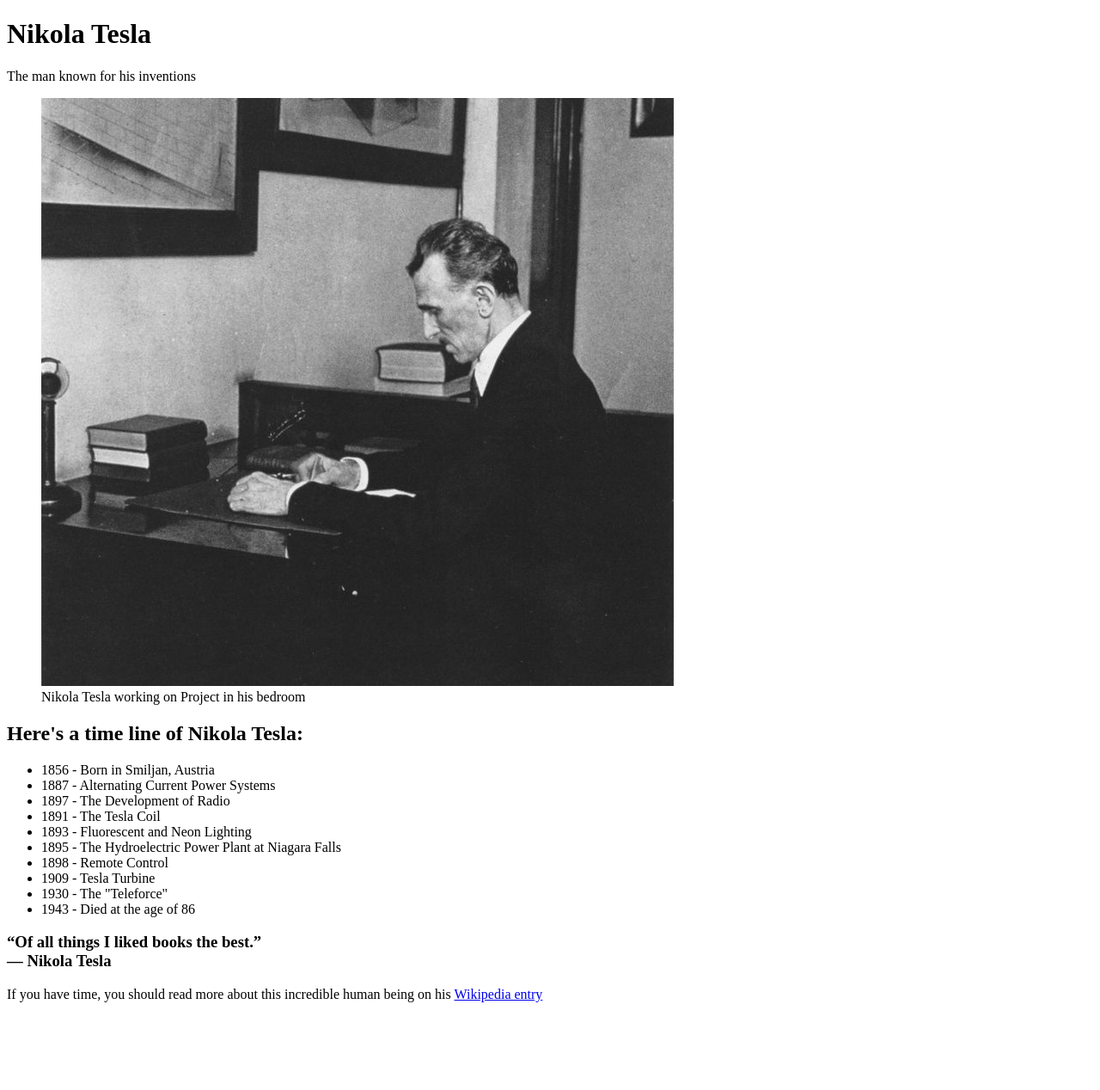
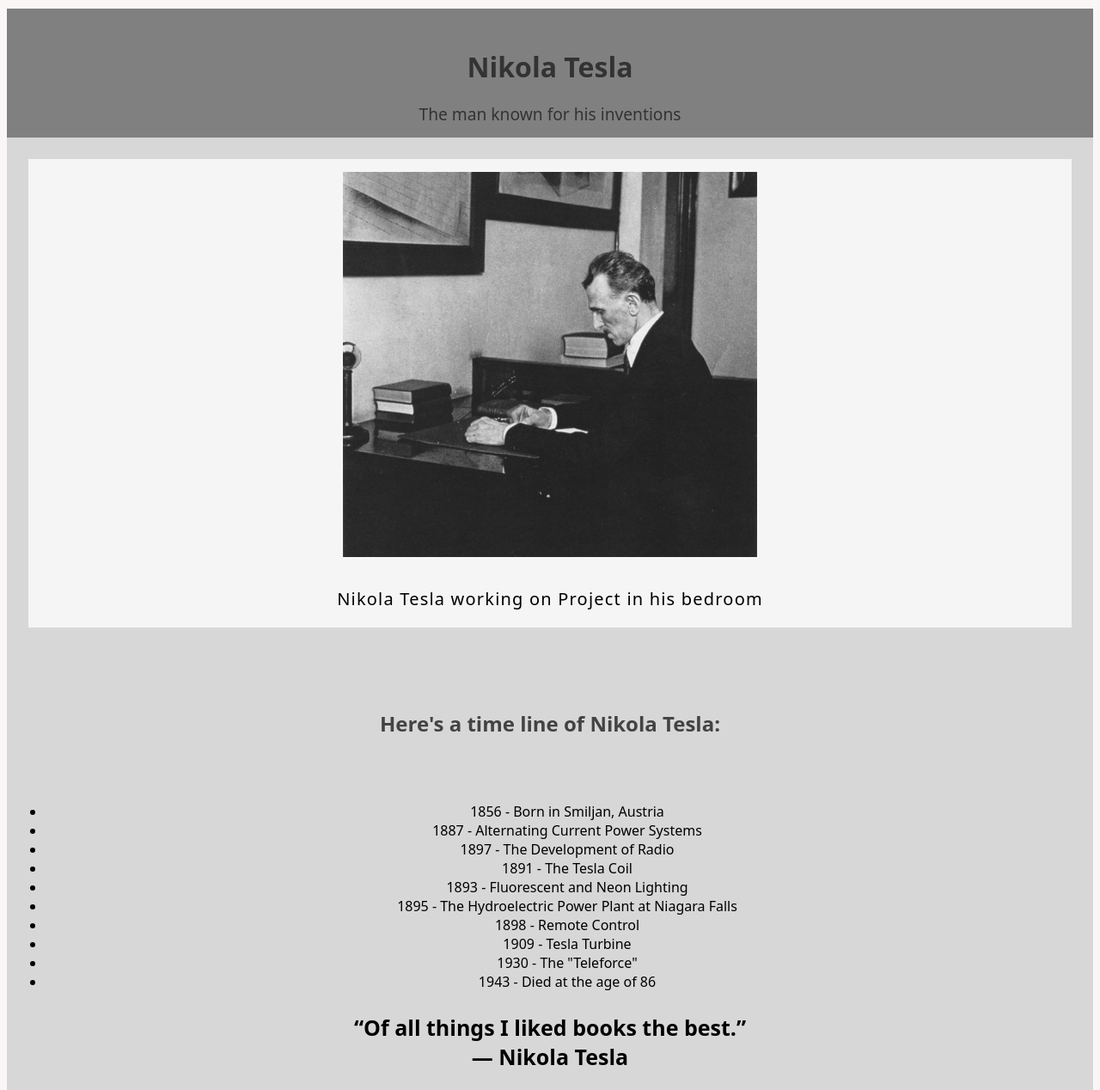
Before and after one commit to stephenmasih41/Tribute, a plain HTML site: page index.html in a window 1280 px wide. Shown: the top 1268 px of the page at 86% size. Before the commit the page ends 1182 px from the top, so only its background shows below. Drawn offline with Linux system fonts and the light colour scheme.

Commit message:
List Bug

```diff
--- a/index.html
+++ b/index.html
@@ -4,6 +4,8 @@
   <meta charset="UTF-8">
   <meta name="viewport" content="width=device-width, initial-scale=1.0">
   <title>Nikola Tesla</title>
+  <link rel="stylesheet" href="styles.css">
+
 </head>
 <body>
   <main id="main">
@@ -33,7 +35,7 @@
       </ul>
     </div>
     <h3>“Of all things I liked books the best.” <br>― Nikola Tesla</h3>
-    <p>If you have time, you should read more about this incredible human being on his <a href="https://en.wikipedia.org/wiki/Nikola_Tesla" target="_blank" id="tribute-link">Wikipedia entry</a></p>
+    <p id="footer">If you have time, you should read more about this incredible human being on his <a href="https://en.wikipedia.org/wiki/Nikola_Tesla" target="_blank" id="tribute-link">Wikipedia entry</a></p>
   </main>
 </body>
 </html>
--- a/styles.css
+++ b/styles.css
@@ -0,0 +1,89 @@
+
+*{
+  box-sizing: border-box;
+  /* margin: 0;
+  padding: 0; */
+}
+
+body{
+  font-family: system-ui, -apple-system, BlinkMacSystemFont, 'Segoe UI', Roboto, Oxygen, Ubuntu, Cantarell, 'Open Sans', 'Helvetica Neue', sans-serif;
+  background-color: rgba(249, 243, 243, 0.744);
+}
+/* Hero element */
+#main{
+  text-align: center;
+  background-color: rgb(215, 215, 215);
+}
+/* Name */
+#header{
+  margin-top: 10px;
+  margin-bottom: 20px;
+  padding-top: 10px;
+  margin-bottom: 0;
+  font-size: larger;
+  height: 150px;
+  color: #333;
+  background-color: grey;
+  width: 100%;
+}
+
+#title{
+  margin-bottom: 20px;
+  font-weight: 800;
+  font-size: 32px;
+  padding-top: 15px;
+}
+/* Image */
+#img-div{
+  margin: 25px 25px;
+  background-color: whitesmoke;
+  display: flex;
+  flex-direction: column;
+  justify-content: center;
+  align-items: center;
+}
+
+#image{
+  padding: 15px;
+  display: block;
+  height: auto;
+  width: 40vw;
+  object-fit: cover;
+  max-width: 100%;
+}
+
+#img-caption {
+  font-weight: 450;
+  font-size: 20px;
+  letter-spacing: 1.2px;
+  padding: 20px;
+}
+
+/* Info */
+
+#tribute-info{
+  padding: 50px 0;
+  color: #333;
+  opacity: 0.9;
+}
+
+/* Timeline */
+ul{
+  text-align: center;
+  /* padding : 0; */
+  margin: 5px;
+}
+
+
+/* Sayings */
+h3{
+  font-size: 25px;
+  margin: 25px;
+}
+
+/* Footer */
+#footer{
+  font-size: 25px;
+  padding: 15px;
+  opacity: 0.8;
+}
```
